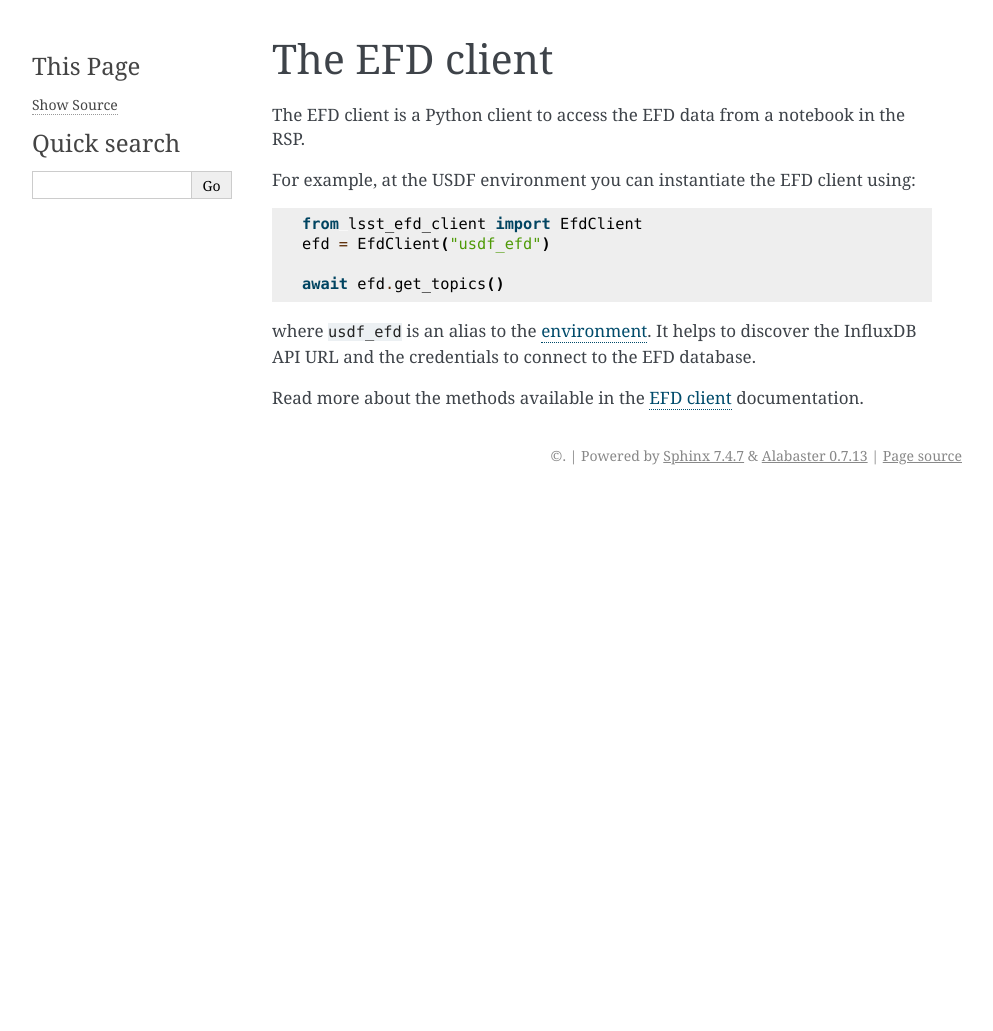
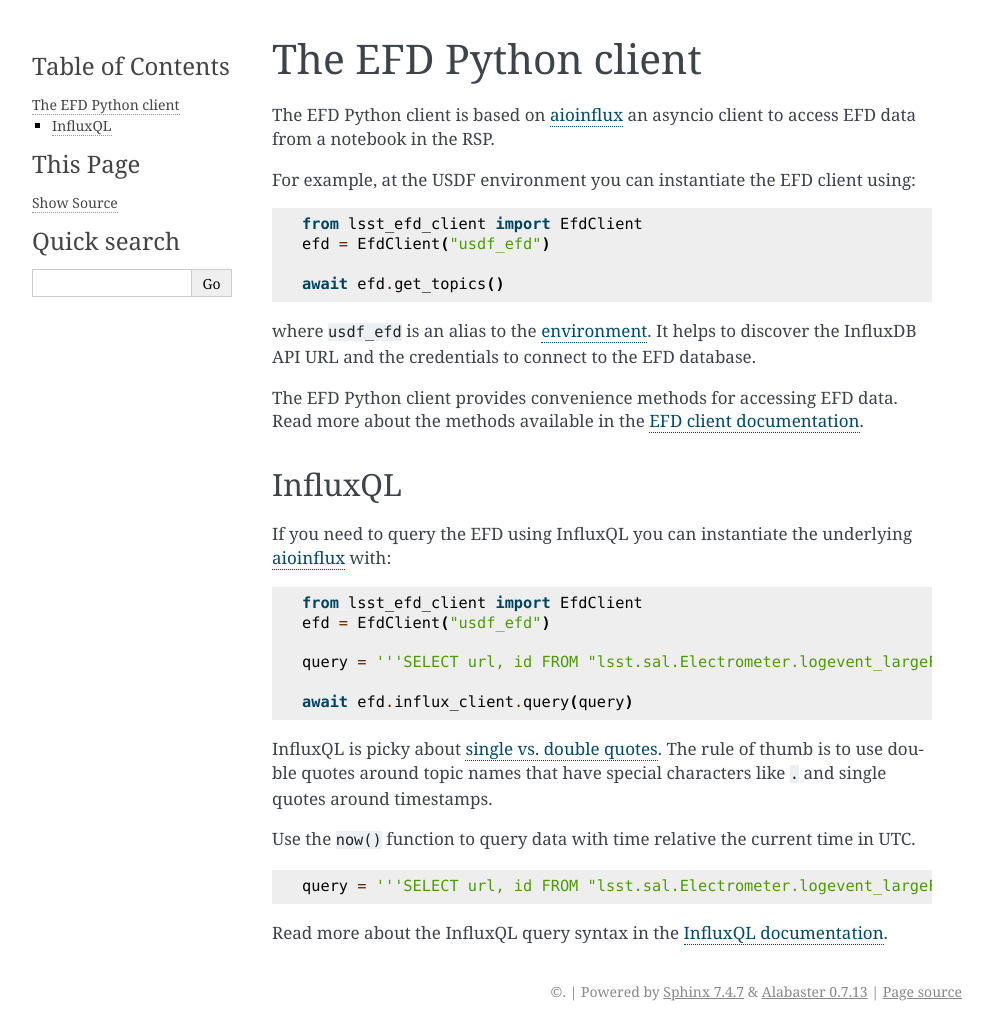
Before and after one commit to lsst-sqre/sasquatch, a Sphinx documentation site: the page built from docs/user-guide/efdclient.rst, in a window 1280 px wide. Shown: the whole page, without its empty margins (148-1141 px from the left). Built offline with Sphinx 7.4.7, drawn with Linux system fonts in a browser that asks for light colours; before the commit the page ends 900 px from its top, so only the background shows below that.

Commit message:
InfluxQL and query formating
- Describe how to use InfluxQL with the underlying aioinflux client

```diff
--- a/docs/user-guide/efdclient.rst
+++ b/docs/user-guide/efdclient.rst
@@ -1,11 +1,11 @@
 
 .. _efdclient:
 
-##############
-The EFD client
-##############
+#####################
+The EFD Python client
+#####################
 
-The EFD client is a Python client to access the EFD data from a notebook in the RSP.
+The EFD Python client is based on `aioinflux`_  an asyncio client to access EFD data from a notebook in the RSP.
 
 For example, at the USDF environment you can instantiate the EFD client using:
 
@@ -19,6 +19,38 @@ For example, at the USDF environment you can instantiate the EFD client using:
 where ``usdf_efd`` is an alias to the :ref:`environment <environments>`.
 It helps to discover the InfluxDB API URL and the credentials to connect to the EFD database.
 
-Read more about the methods available in the `EFD client`_  documentation.
+The EFD Python client provides convenience methods for accessing EFD data.
+Read more about the methods available in the `EFD client documentation`_.
 
-.. _EFD client: https://efd-client.lsst.io
+.. _EFD client documentation: https://efd-client.lsst.io
+.. _aioinflux: https://aioinflux.readthedocs.io/en/stable/
+
+
+InfluxQL
+--------
+
+If you need to query the EFD using InfluxQL you can instantiate the underlying `aioinflux`_ with:
+
+.. code::
+
+   from lsst_efd_client import EfdClient
+   efd = EfdClient("usdf_efd")
+
+   query = '''SELECT url, id FROM "lsst.sal.Electrometer.logevent_largeFileObjectAvailable" WHERE time > '2023-04-20' '''
+
+   await efd.influx_client.query(query)
+
+
+InfluxQL is picky about `single vs. double quotes`_.
+The rule of thumb is to use double quotes around topic names that have special characters like ``.`` and single quotes around timestamps.
+
+Use the ``now()`` function to query data with time relative the current time in UTC.
+
+.. code::
+
+   query = '''SELECT url, id FROM "lsst.sal.Electrometer.logevent_largeFileObjectAvailable" WHERE time > now() - 30d '''
+
+Read more about the InfluxQL query syntax in the `InfluxQL documentation`_.
+
+.. _single vs. double quotes: https://www.influxdata.com/blog/tldr-influxdb-tech-tips-july-21-2016/
+.. _InfluxQL documentation: https://docs.influxdata.com/influxdb/v1.8/query_language/explore-data/
--- a/docs/user-guide/index.rst
+++ b/docs/user-guide/index.rst
@@ -23,7 +23,7 @@ User guide
     :caption: Observatory telemetry (EFD)
 
     Overview <observatorytelemetry>
-    EFD client <efdclient>
+    The EFD Python client <efdclient>
     Working with timestamps <timestamps>
 
 .. toctree::
```
